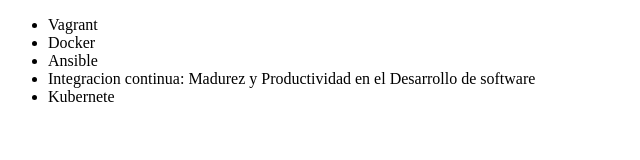
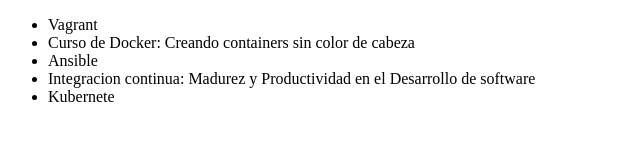
Before and after one commit to jessmoref/alura-git, a plain HTML site: page index.html in a window 1280 px wide. Shown: the whole page, without its empty margins (0-640 px from the left). Drawn offline with Linux system fonts and the light colour scheme.

Commit message:
Actualizando nombre del curso de Docker.

```diff
--- a/index.html
+++ b/index.html
@@ -9,7 +9,7 @@
 <body>
     <ul>
         <li> Vagrant </li>
-        <li> Docker </li>
+        <li> Curso de Docker: Creando containers sin color de cabeza </li>
         <li> Ansible </li>
         <li> Integracion continua: Madurez y Productividad en el Desarrollo de software </li>
         <li>Kubernete</li>
```
